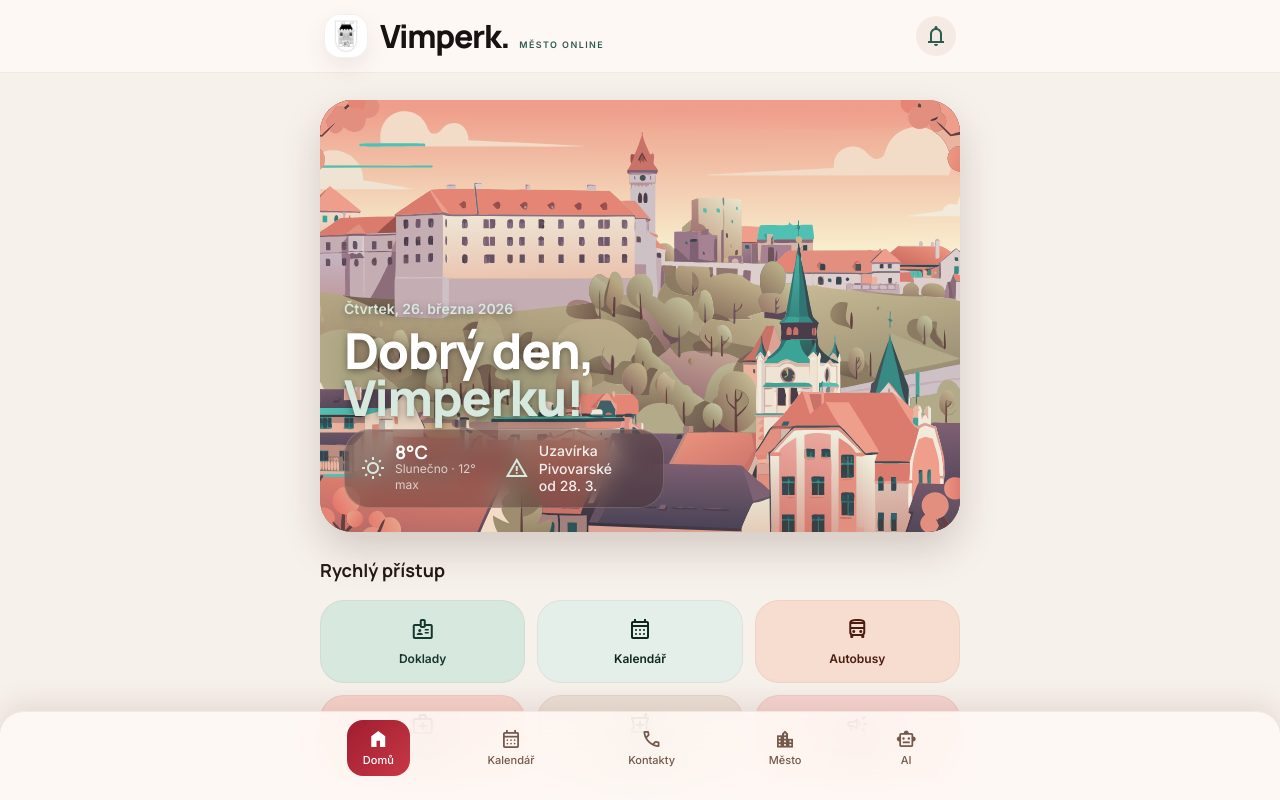
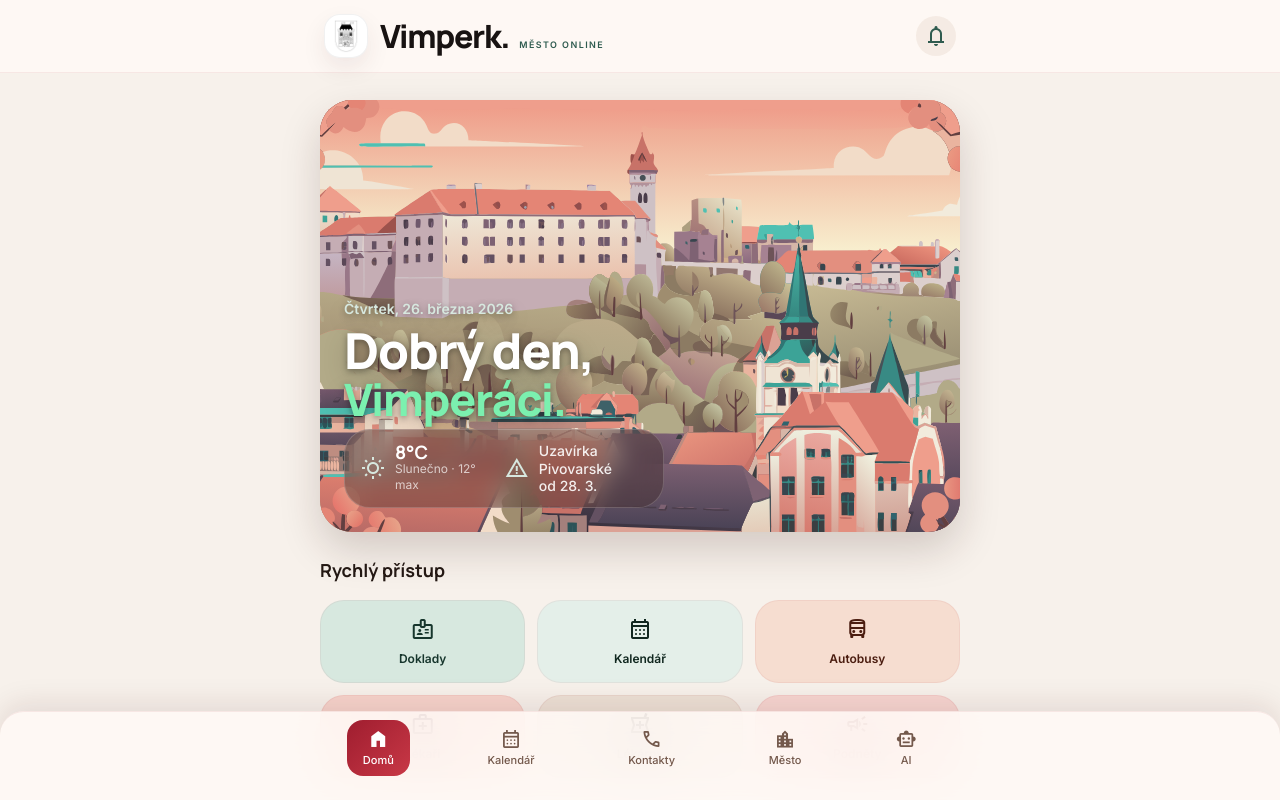
Before and after one commit to martinkubasek90-boop/vimperak, a Next.js app: page / in a window 1280 px wide. Shown: the top 800 px of the page. Built offline with nearby package versions, Linux system fonts and the light colour scheme.

Commit message:
Update homepage hero greeting copy

```diff
--- a/app/page.tsx
+++ b/app/page.tsx
@@ -58,7 +58,7 @@ export default function HomePage() {
                 <h1 className="hero-text-shadow font-headline font-extrabold text-[2.45rem] leading-[0.94] tracking-tight mb-0 text-white md:text-[3.1rem]">
                   Dobrý den,
                   <br />
-                  <span style={{ color: "#d7e8df" }}>Vimperku!</span>
+                  <span className="text-[0.9em]" style={{ color: "#7bf0af" }}>Vimperáci.</span>
                 </h1>
               </div>
 
```
